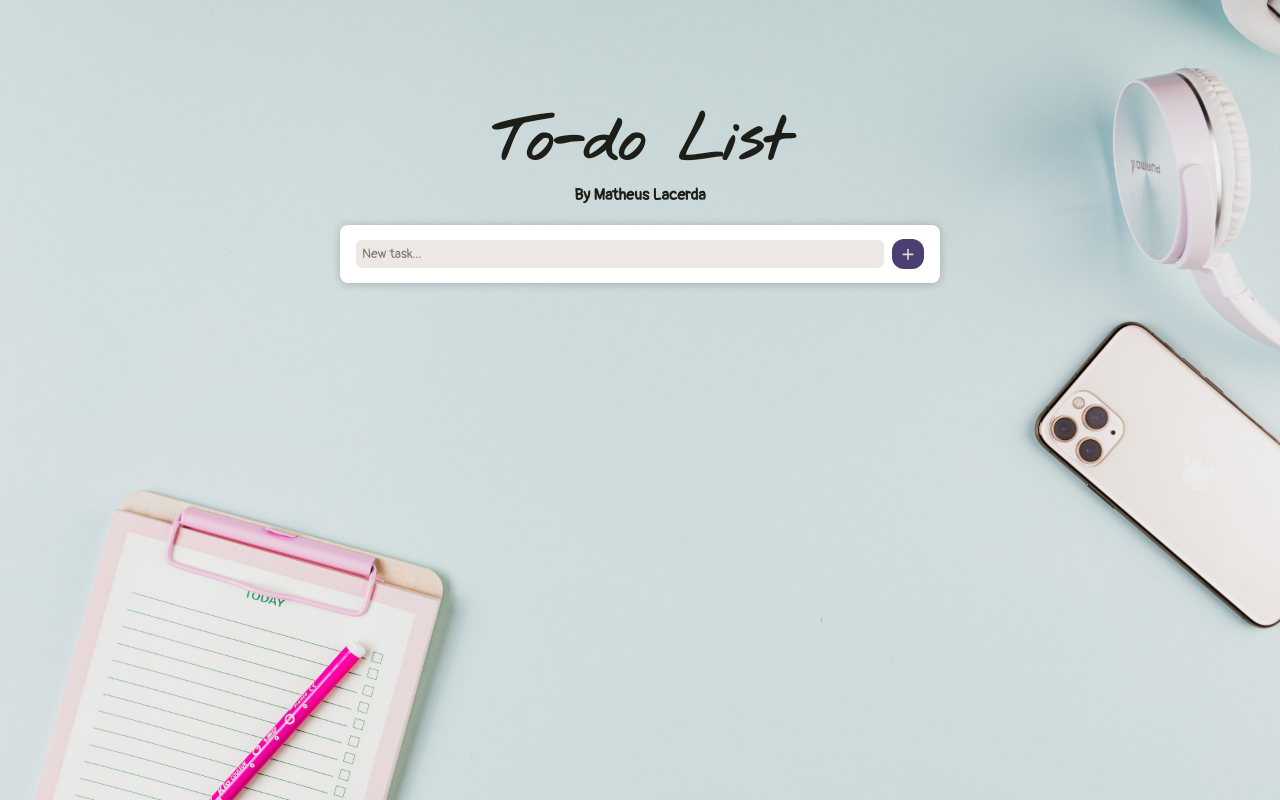
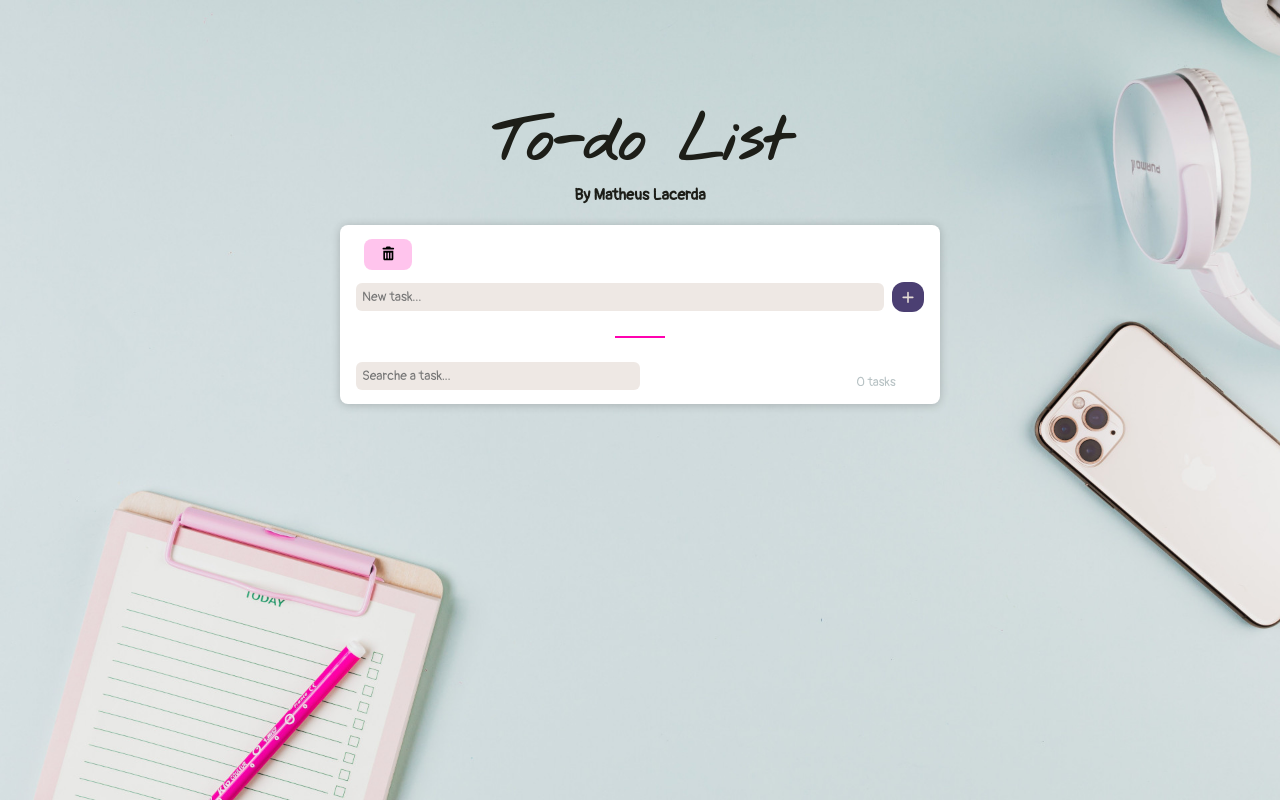
Before and after one commit to lacerda-dev/todo-list-react, a React (Vite) app: page / in a window 1280 px wide. Built offline with nearby package versions, Linux system fonts and the light colour scheme.

Commit message:
Adicionei uma lista de lixeira e criei as funcionalidades de variar tarefas entre listas e exclusão permanente. Também fiz a criação de alertas

```diff
--- a/package.json
+++ b/package.json
@@ -16,7 +16,8 @@
     "@fortawesome/free-solid-svg-icons": "^7.3.1",
     "@fortawesome/react-fontawesome": "^3.5.0",
     "react": "^19.2.8",
-    "react-dom": "^19.2.8"
+    "react-dom": "^19.2.8",
+    "react-toastify": "^11.1.0"
   },
   "devDependencies": {
     "@eslint/js": "^10.0.1",
--- a/src/App.jsx
+++ b/src/App.jsx
@@ -22,22 +22,26 @@ INTERMEDIARIO
 [X] - Estilos
 
 AVANÇADO
-[] - Rota de tarefas concluidas
-[] - Tarefas concluidas
+[X] - Tarefas concluidas
 [X] - Editar botão de concluir tarefa para levar a tarefa concluida para nova lista
-[] - Criar botão de restaurar
+[X] - Criar botão de restaurar
 [meio] - Botão de deletar tarefa
-[] - Estilos
+[X] - Estilos
 
 */
 
 import "./App.css";
+import { ToastContainer } from "react-toastify";
 
 import { Todo } from "./components/Todo/Todo";
 
 function App() {
   return (
     <div className="app">
+      <ToastContainer
+        position="top-right"
+        autoClose={3000}
+      />
       <section className="wrapper">
         <div className="container-title">
           <h1 className="title">To-do List</h1>
--- a/src/components/List/List.jsx
+++ b/src/components/List/List.jsx
@@ -4,11 +4,15 @@ import "./List.css";
 
 export const List = ({
   tasks,
+  completed,
+  trash,
   editing,
   editValue,
   setEditValue,
   completeTask,
+  recoverTask,
   editTask,
+  deleteTask,
 }) => {
   const [searchTask, setSearchTask] = useState("");
   const filteredTasks = tasks.filter((task) =>
@@ -17,6 +21,14 @@ export const List = ({
 
   return (
     <div className="container-list">
+      {trash ? (
+        <div>
+          <div className="container-search">
+            <p className="count-tasks">{completed.length} task on the trash</p>
+          </div>
+        </div>
+      ) : (
+        <div>
           <div className="divider"></div>
           <div className="container-search">
             <input
@@ -34,23 +46,40 @@ export const List = ({
               </p>
             )}
           </div>
-      {filteredTasks.map((task, index) => (
+        </div>
+      )}
+
+      {!trash
+        ? filteredTasks.map((task, index) => (
             <Task
               key={index}
               task={task}
+              trash={trash}
               index={index}
               editing={editing}
               editValue={editValue}
               completeTask={completeTask}
+              recoverTask={recoverTask}
               editTask={editTask}
               setEditValue={setEditValue}
+              deleteTask={deleteTask}
+            />
+          ))
+        : completed.map((task, index) => (
+            <Task
+              key={index}
+              task={task}
+              trash={trash}
+              index={index}
+              editing={editing}
+              editValue={editValue}
+              completeTask={completeTask}
+              recoverTask={recoverTask}
+              editTask={editTask}
+              setEditValue={setEditValue}
+              deleteTask={deleteTask}
             />
           ))}
-      {filteredTasks.length > 0 ? (
-        ""
-      ) : (
-        <p className="error-search">* No tasks found</p>
-      )}
     </div>
   );
 };
--- a/src/components/Task/Task.jsx
+++ b/src/components/Task/Task.jsx
@@ -1,17 +1,26 @@
 import { Button } from "../Button/Button";
 import { FontAwesomeIcon } from "@fortawesome/react-fontawesome";
-import { faCheck, faPencil } from "@fortawesome/free-solid-svg-icons";
+import {
+  faCheck,
+  faPencil,
+  faTrashCan,
+  faRotateLeft,
+} from "@fortawesome/free-solid-svg-icons";
 
 import "./Task.css";
 
 export const Task = ({
   task,
+  completed,
+  trash,
   index,
   editing,
   editValue,
   setEditValue,
   completeTask,
+  recoverTask,
   editTask,
+  deleteTask,
 }) => {
   return (
     <div className="container-task">
@@ -26,7 +35,8 @@ export const Task = ({
           <p>{task}</p>
         )}
       </div>
-      {editing === index ? (
+      {!trash ? (
+        editing === index ? (
           <Button
             content={<FontAwesomeIcon icon={faCheck} />}
             onClick={() => editTask(index)}
@@ -45,8 +55,21 @@ export const Task = ({
               color="#FF01AF"
             />
           </div>
+        )
+      ) : (
+        <div className="container-btn">
+          <Button
+            content={<FontAwesomeIcon icon={faRotateLeft} />}
+            onClick={() => recoverTask(index)}
+            color="#858c8e"
+          />
+          <Button
+            content={<FontAwesomeIcon icon={faTrashCan} />}
+            onClick={() => deleteTask(index)}
+            color="#FF01AF"
+          />
+        </div>
       )}
-
     </div>
   );
 };
--- a/src/components/Todo/Todo.css
+++ b/src/components/Todo/Todo.css
@@ -6,6 +6,18 @@
     width: 85%;
     max-width: 600px;
     margin-bottom: 50px;
+}
+.navigation{
+    margin-bottom: 12px;
+    margin-left: 8px;
+}
+.menu{
+    padding: 8px;
+    width: 48px;
+    border-radius: 8px;
+    border: none;
+    cursor: pointer;
+    background-color: #ff01af3b;
 }
 .container-new-task {
     width: 100%;
--- a/src/components/Todo/Todo.jsx
+++ b/src/components/Todo/Todo.jsx
@@ -1,8 +1,9 @@
 import { useState } from "react";
 import { List } from "../List/List";
 import "./Todo.css";
+import { toast } from "react-toastify";
 import { FontAwesomeIcon } from "@fortawesome/react-fontawesome";
-import { faPlus } from "@fortawesome/free-solid-svg-icons";
+import { faPlus, faTrashCan, faHouse } from "@fortawesome/free-solid-svg-icons";
 import { useEffect } from "react";
 
 export const Todo = () => {
@@ -21,6 +22,7 @@ export const Todo = () => {
   const [newTask, setNewTask] = useState("");
   const [editValue, setEditValue] = useState("");
   const [editing, setEditing] = useState(null);
+  const [trash, setTrash] = useState(false);
 
   useEffect(() => {
     localStorage.setItem("@tasks", JSON.stringify(tasks));
@@ -30,22 +32,35 @@ export const Todo = () => {
     localStorage.setItem("@completed", JSON.stringify(completed));
   }, [completed]);
 
+  function trashOn() {
+    setTrash(!trash);
+  }
+
   function createTask(e) {
     e.preventDefault();
 
     if (newTask !== "") {
       setTasks([...tasks, newTask]);
       setNewTask("");
+      toast.success("New task added");
     }
   }
 
   function completeTask(index) {
-    setCompleted([...completed, tasks.filter((task, i) => i == index)]);
+    setCompleted([...completed, tasks[index]]);
     setTasks(tasks.filter((task, i) => i !== index));
+    toast.success("Moved to trash");
   }
 
   function deleteTask(index) {
     setCompleted(completed.filter((task, i) => i !== index));
+    toast.success("Task deleted");
+  }
+
+  function recoverTask(index) {
+    setTasks([...tasks, completed[index]]);
+    setCompleted(completed.filter((task, i) => i !== index));
+    toast.info("Recovered task");
   }
 
   function editTask(index) {
@@ -55,6 +70,7 @@ export const Todo = () => {
       );
       setEditing(null);
       setEditValue("");
+      toast.info("Edited task");
     } else {
       setEditing(index);
       setEditValue(tasks[index]);
@@ -63,6 +79,18 @@ export const Todo = () => {
 
   return (
     <div className="container-todo">
+      <nav className="navigation">
+        {trash ? (
+          <button onClick={trashOn} className="menu">
+            {<FontAwesomeIcon icon={faHouse} />}
+          </button>
+        ) : (
+          <button onClick={trashOn} className="menu">
+            {<FontAwesomeIcon icon={faTrashCan} />}
+          </button>
+        )}
+      </nav>
+      {!trash ? (
         <div className="container-new-task">
           <form onSubmit={createTask} className="form-new-task">
             <input
@@ -77,17 +105,22 @@ export const Todo = () => {
             </button>
           </form>
         </div>
+      ) : (
+        ""
+      )}
 
-      {tasks.length > 0 && (
       <List
         tasks={tasks}
+        completed={completed}
+        trash={trash}
         editing={editing}
         completeTask={completeTask}
+        recoverTask={recoverTask}
         editTask={editTask}
         editValue={editValue}
         setEditValue={setEditValue}
+        deleteTask={deleteTask}
       />
-      )}
     </div>
   );
 };
```
Also changed, not shown: src/components/Button/Button.jsx (+8 -2 lines), 1 other file (tests, documents, lock files or other folders). Lines whose indentation alone changed are shown as unchanged.
